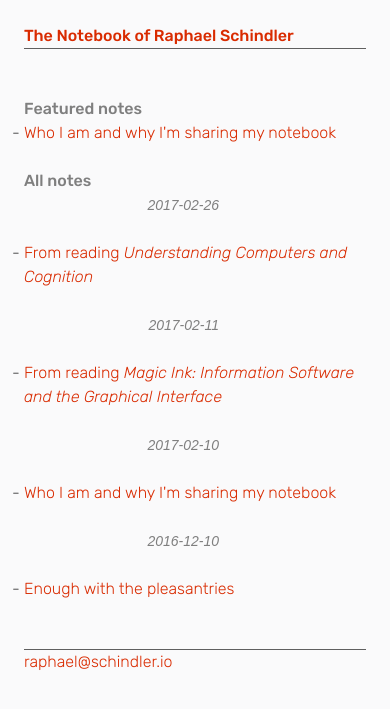
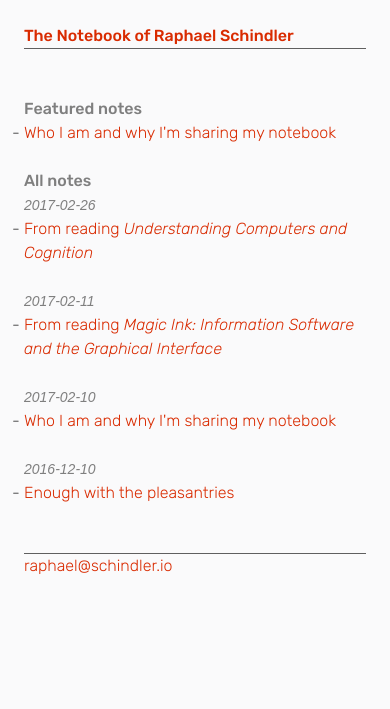
Before and after one commit to RaphaelSchindler/NotebookWebsite, a Jekyll site: the page built from index.html, in a window 390 px wide. Shown: the top 709 px of the page. Built offline with Jekyll 4.4.1, drawn with Linux system fonts in a browser that asks for light colours.

Commit message:
Improves css

```diff
--- a/default.css
+++ b/default.css
@@ -7,8 +7,8 @@
 body { min-width: 240px; margin: 0 auto; padding: 24px; }
 @media (max-width: 767px) { /* 'Compact width' (corresponding to a content width less than 720px) */
     body { max-width: 480px; }
-    [in-the-margin] * { width: 192px; }
-    [in-the-margin] { display: block; margin-top: 24px; margin-bottom: 24px; }
+    [in-the-margin] * { width: 192px; text-align: left !important; }
+    [in-the-margin] { width: 192px; display: block; margin-top: 24px; margin-bottom: 0; }
 }
 @media (min-width: 768px) { /* 'Regular width' (corresponding to a content width greater than 720px) */
     body { width: 720px; }
@@ -92,6 +92,6 @@ p[delete-line] { margin-top: -24px; }
 [without-top-margin] { margin-top: 0; }
 [like-paragraph-text] { line-height: 24px; font-size: 16px; font-family: Rubik; }
 [italic] { font-style: italic; }
-[special-tabular] { font-feature-settings: "tnum"; font-size: 14px; font-family: sans-serif; position: relative; left: 3px; }
+[special-tabular] { font-feature-settings: "tnum"; font-size: 14px; font-family: sans-serif; /*position: relative; left: 3px;*/ }
 [right-aligned] { text-align: right; }
 html { -moz-text-size-adjust: none; -ms-text-size-adjust: none; -webkit-text-size-adjust: none; text-size-adjust: none; }
```
Also changed, not shown: index.html (+4 -4 lines).
